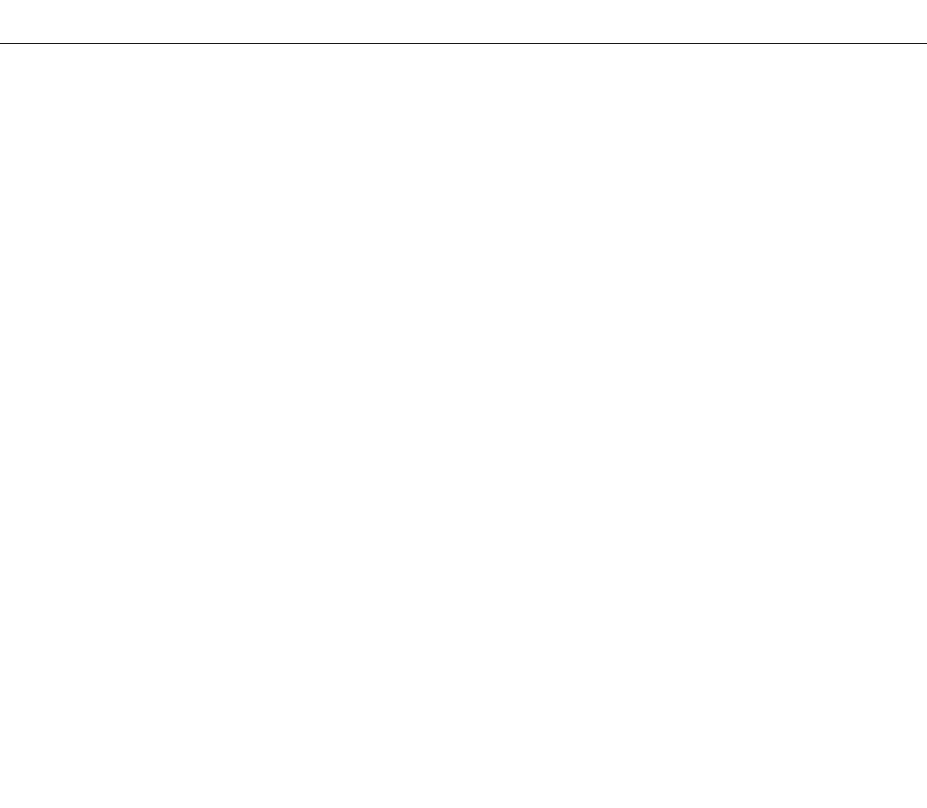
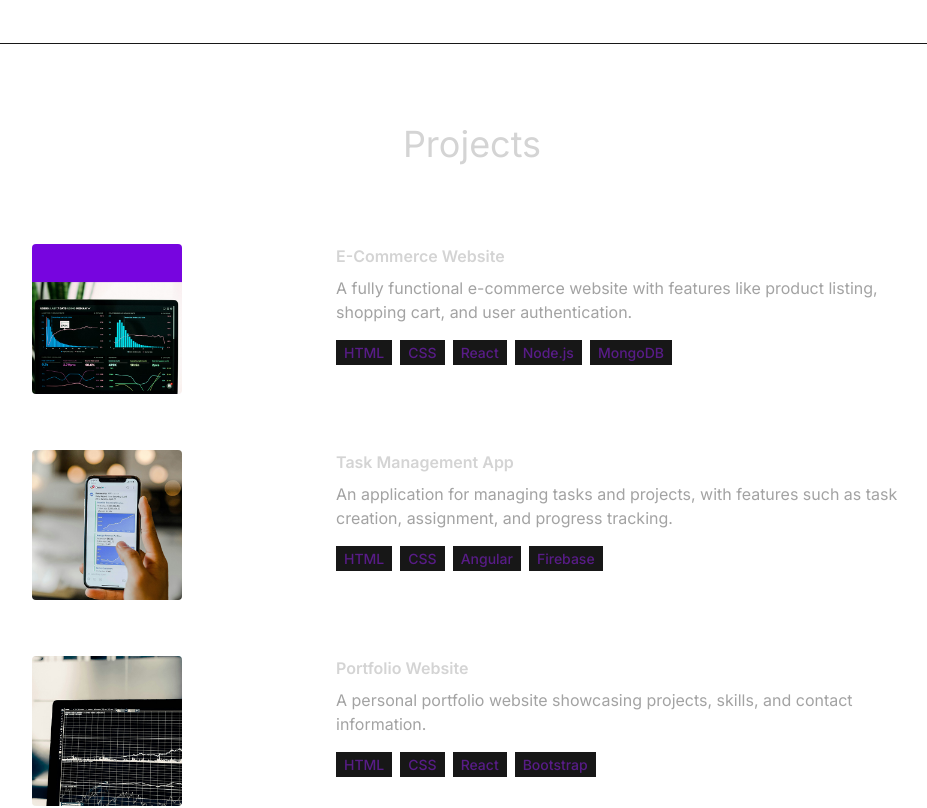
Before and after one commit to abhishek-0601/Portfolio, a React (Vite) app: page / in a window 1280 px wide. Shown: the part 2820-3628 px from the top of the page, without its empty margins (168-1095 px from the left). Before the commit the page ends 2864 px from the top, so only its background shows below. Built offline with nearby package versions, Linux system fonts and the light colour scheme.

Commit message:
Projects completed

```diff
--- a/src/App.jsx
+++ b/src/App.jsx
@@ -3,6 +3,7 @@
 import About from "./components/About"
 import Technologies from "./components/Technologies"
 import Experience from "./components/Experience"
+import Projects from "./components/Projects"
 
 const App = () => {
   return (
@@ -16,6 +17,7 @@
         <About />
         <Technologies />
         <Experience />
+        <Projects />
       </div>
 
     </div>
--- a/src/components/Experience.jsx
+++ b/src/components/Experience.jsx
@@ -1,4 +1,3 @@
-import { keys } from "@material-ui/core/styles/createBreakpoints"
 import { EXPERIENCES } from "../constants"
 
 const Experience = () => {
--- /dev/null
+++ b/src/components/Projects.jsx
@@ -0,0 +1,36 @@
+import { PROJECTS } from "../constants"
+
+const Projects = () => {
+    return (
+        <div className="border-b border-neutral-900 pb-4">
+            <h1 className="my-20 text-center text-4xl">Projects</h1>
+            <div>
+                {PROJECTS.map((project, index) => (
+                    <div key={index} className="mb-8 flex flex-wrap lg:justify-center">
+                        <div className="w-full lg:w-1/4">
+                            <img src={project.image}
+                                width={150}
+                                height={150}
+                                alt={project.title} className="mb-6 rounded" />
+                        </div>
+                        <div className="w-full max-w-xl lg:w-3/4">
+                            <h6 className="mb-2 font-semibold">
+                                {project.title}
+                            </h6>
+                            <p className="mb-4 text-neutral-400">
+                                {project.description}
+                            </p>
+                            {project.technologies.map((tech, index) => (
+                                <span key={index} className="mr-2 rpunded bg-neutral-900 px-2 py-1 text-sm font-medium text-purple-900">
+                                    {tech}
+                                </span>
+                            ))}
+                        </div>
+                    </div>
+                ))}
+            </div>
+        </div>
+    )
+}
+
+export default Projects
```
